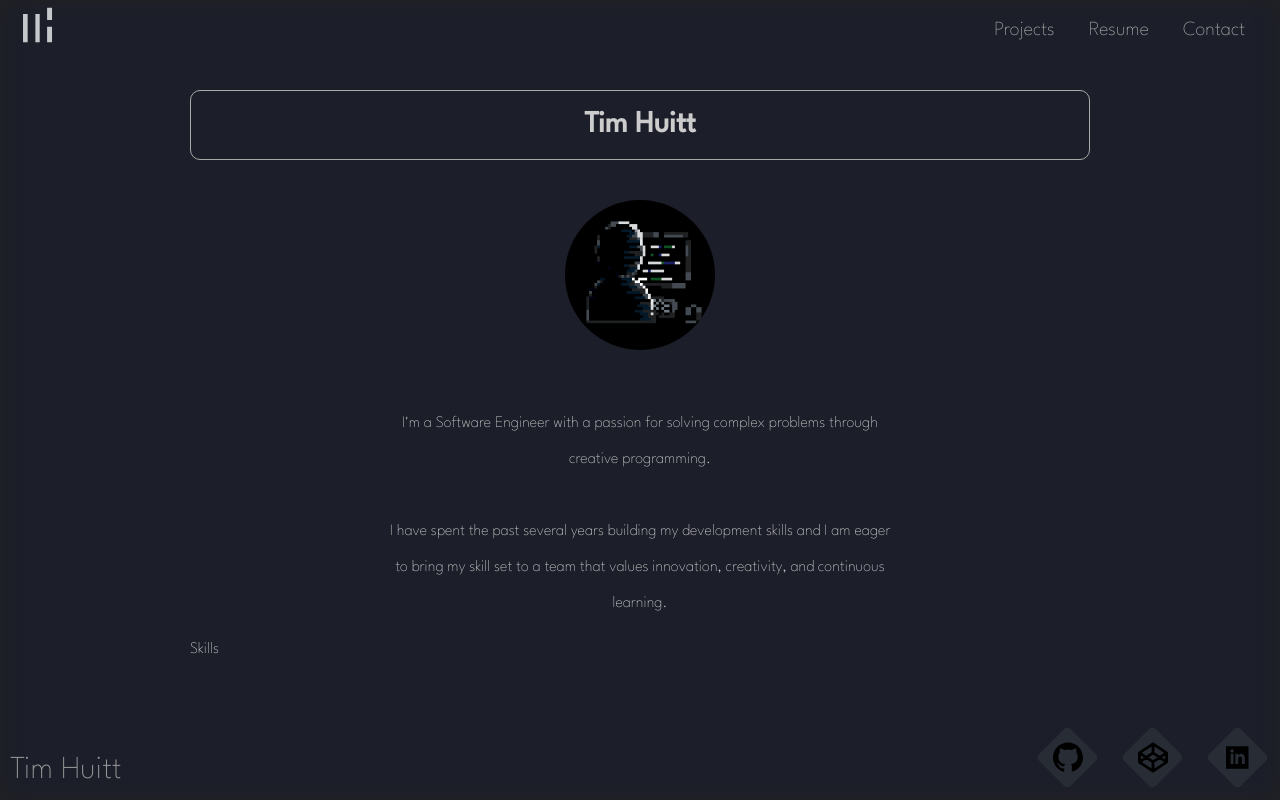
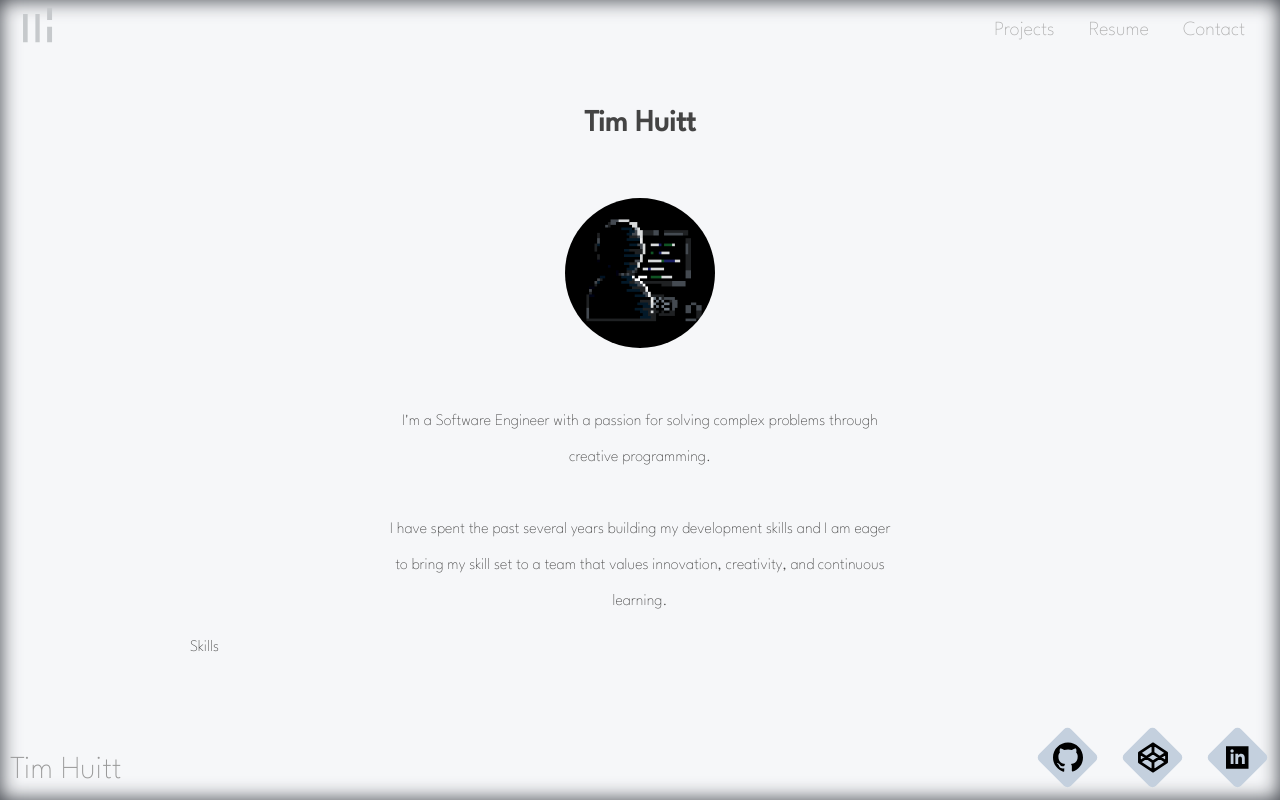
Before and after one commit to TimHuitt/portfolio, a React (Vite) app in the folder client/: page / in a window 1280 px wide. Built offline with nearby package versions, Linux system fonts and the light colour scheme; no server answers.

Commit message:
update styles

```diff
--- a/client/src/App.css
+++ b/client/src/App.css
@@ -2,28 +2,6 @@
 :root {
   font-family: 'League Spartan', sans-serif;
   font-weight: 100;
-  /* Colors */
-  color: #444;
-  --bg: #f6f7f9;
-  --bg-dark: #ebebeb;
-  --bg-light: #fafafa;
-  --shadow: #9a9a9a;
-  --shadow-light: #c4d0de;
-  --shadow-lighter: #aaa;
-  --title-border: #aaa;
-  transition: background-color 1s ease, border-color 0.3s ease, color 0.3s ease;
-
-}
-/* dark mode */
-:root {
-  color: #ccc;
-  --bg: #111;
-  --bg-dark: #131519;
-  --bg-light: #272d37;
-  --shadow: #232323;
-  --shadow-light: #3c434c;
-  --shadow-lighter: #7281a7;
-  --title-border: #aaa;
 }
 .App {
   width: 100%;
--- a/client/src/App.jsx
+++ b/client/src/App.jsx
@@ -5,14 +5,14 @@ import Footer from './components/Footer/Footer'
 import './App.css'
 
 const App = () => {
-  const [ isDark, setIsDark ] = useState(true)
+  const [ isDark, setIsDark ] = useState(false)
 
   useEffect(() => {
     const root = document.documentElement;
     root.style.setProperty('--bg', isDark ? '#1c1e29' : '#f6f7f9')
     root.style.setProperty('--bg-dark', isDark ? '#131519' : '#ebebeb')
     root.style.setProperty('--bg-light', isDark ? '#272d37' : '#fafafa')
-    root.style.setProperty('--shadow', isDark ? '#232323' : '#9a9a9a')
+    root.style.setProperty('--shadow', isDark ? '#232323' : '#393d44')
     root.style.setProperty('--shadow-light', isDark ? '#282d35' : '#c4d0de')
     root.style.setProperty('--shadow-lighter', isDark ? '#7281a7' : '#aaa')
     root.style.setProperty('color', isDark ? '#ccc' : '#444')
--- a/client/src/components/Footer/Footer.css
+++ b/client/src/components/Footer/Footer.css
@@ -58,7 +58,7 @@
 }
 .footer-link:hover {
   transform: rotate(0deg);
-  background-color: var(--shadow-light);
+  background-color: var(--shadow-lighter);
 }
 .footer-link svg {
   max-height: 50px;
--- a/client/src/components/Header/Header.css
+++ b/client/src/components/Header/Header.css
@@ -38,7 +38,7 @@
 }
 .selected {
   background-color: var(--bg-dark) !important;
-  box-shadow: 1px 1px 5px var(--shadow-lighter);
+  box-shadow: inset 0px 0px 5px var(--shadow-lighter);
   pointer-events: none !important;
 }
 .logo {
@@ -49,10 +49,11 @@
   height: 50px;
   filter: brightness(85%);
   pointer-events: auto;
+  cursor: pointer;
   /* cursor: pointer; */
 }
 .logo:hover {
-  filter: brightness(80%);
+  filter: brightness(40%);
 }
 /* @media (max-width: 600px) {
   .Header {
```
